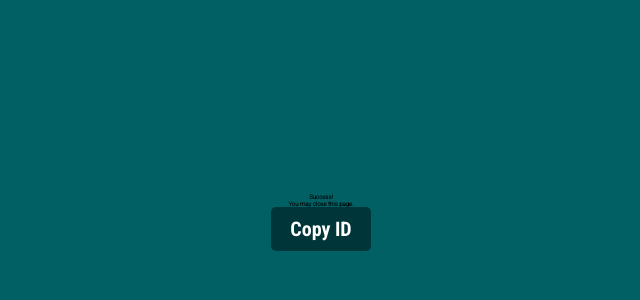
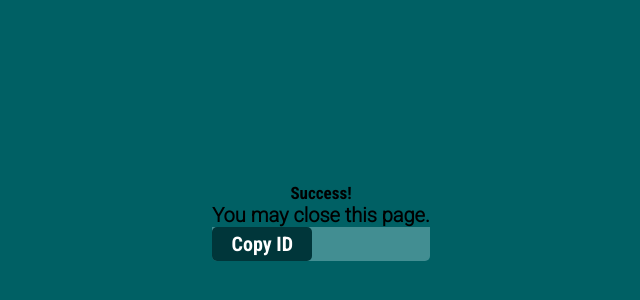
Before and after one commit to tnk-rin/tnk-rin.github.io, a plain HTML site: page index.html in a window 1280 px wide. Shown: the part 178-478 px from the top of the page, without its empty margins (319-959 px from the left). Drawn offline with Linux system fonts and the light colour scheme.

Commit message:
testing layout pls ignore

```diff
--- a/index.html
+++ b/index.html
@@ -9,12 +9,23 @@
                 margin: 0;
                 background: #006064;
             }
+            h1{
+                font-family: 'Roboto Condensed';
+                font-size: 1.7rem;
+            }
+            h2{
+                font-size: 2rem;
+            }
             .plsCenterMe{
                 display: flex;
                 flex-direction: column;
                 justify-content: center;
                 align-items: center;
                 height: 100vh;
+            }
+            .lighterSection{
+                background: #428e92;
+                border-radius: 5px;
             }
             input#btnCopy{
                 font-family: 'Roboto Condensed';
@@ -24,7 +35,7 @@
                 border: none;
                 border-radius: 5px;
                 color: white;
-                padding: 1rem;
+                padding: .5rem;
                 text-align: center;
                 text-decoration: none;
                 display: inline-block;
@@ -38,8 +49,10 @@
     <body>
         <div class="plsCenterMe">
             <h1>Success!</h1>
-            <h2>You may close this page.</h2>
-            <input type="button" id="btnCopy" value="Copy ID" onclick="copy()">
+            <div class="lighterSection">
+                <h2>You may close this page.</h2>
+                <input type="button" id="btnCopy" value="Copy ID" onclick="copy()">
+            </div>
         </div>
         <script>
             const queryString = window.location.search;
```
